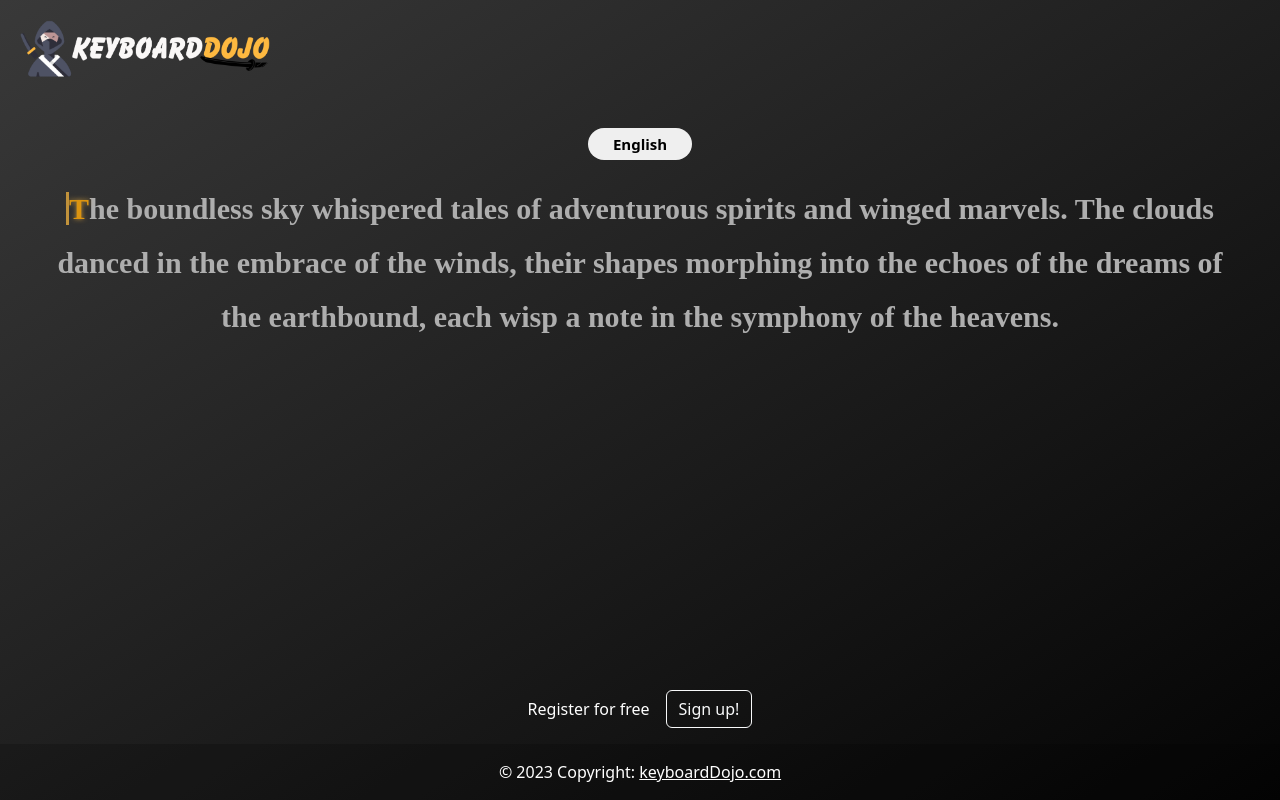
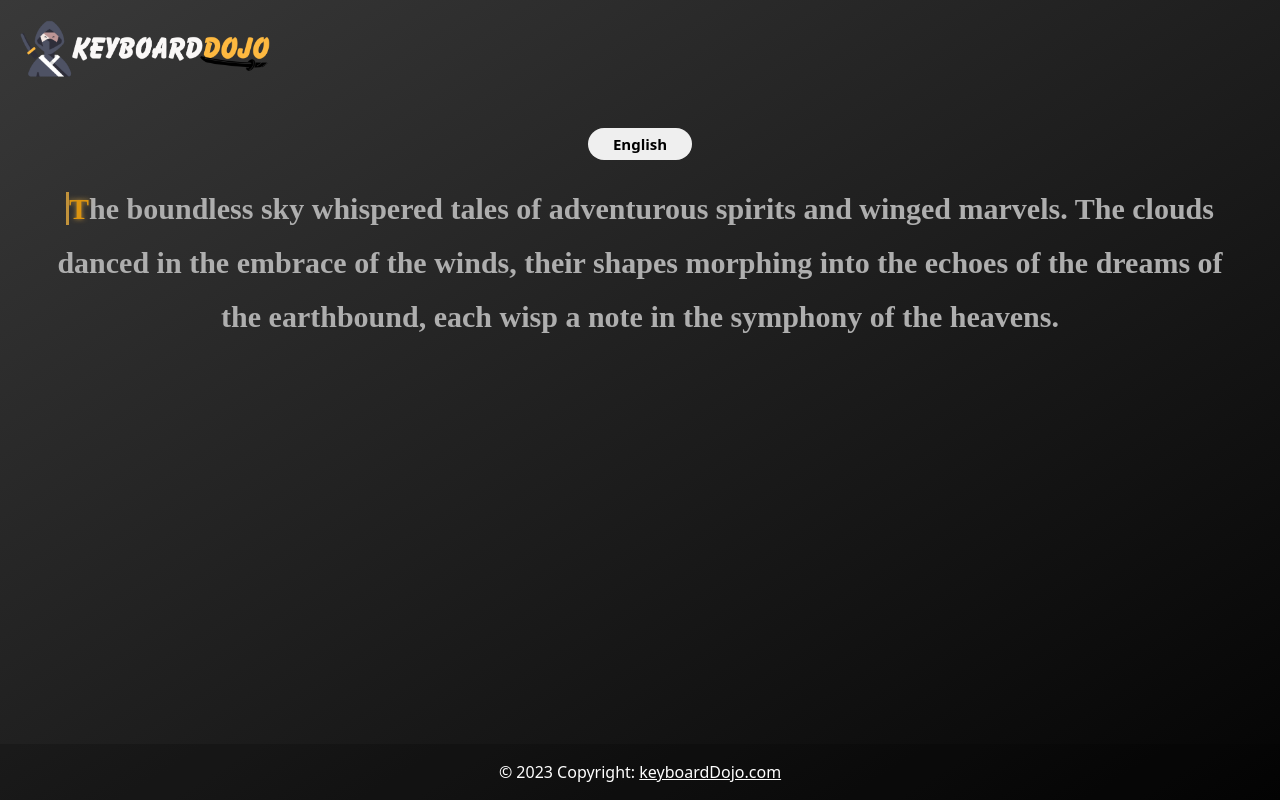
Before and after one commit to suetwong320/KeyboardDojo, a React (Create React App) app: page / in a window 1280 px wide. Built offline with nearby package versions, Linux system fonts and the light colour scheme; a web font is replaced by a local one.

Commit message:
No transition

```diff
--- a/src/App.css
+++ b/src/App.css
@@ -110,9 +110,7 @@ h3 {
   text-align: center;
   margin: auto;
   margin-top: 10px;
-
   width: 100%;
-  /* height: 100%; */
 }
 
 .input-area > input {
--- a/src/components/partial/Footer.jsx
+++ b/src/components/partial/Footer.jsx
@@ -7,7 +7,7 @@ function Footer() {
     <section className="">
       <footer className="text-center text-white">
         <div className="container p-4 pb-0">
-          <section className="">
+          {/* <section className="">
             <p className="d-flex justify-content-center align-items-center">
               <span className="me-3">Register for free</span>
               <button
@@ -17,7 +17,7 @@ function Footer() {
                 Sign up!
               </button>
             </p>
-          </section>
+          </section> */}
         </div>
 
         <div
```
